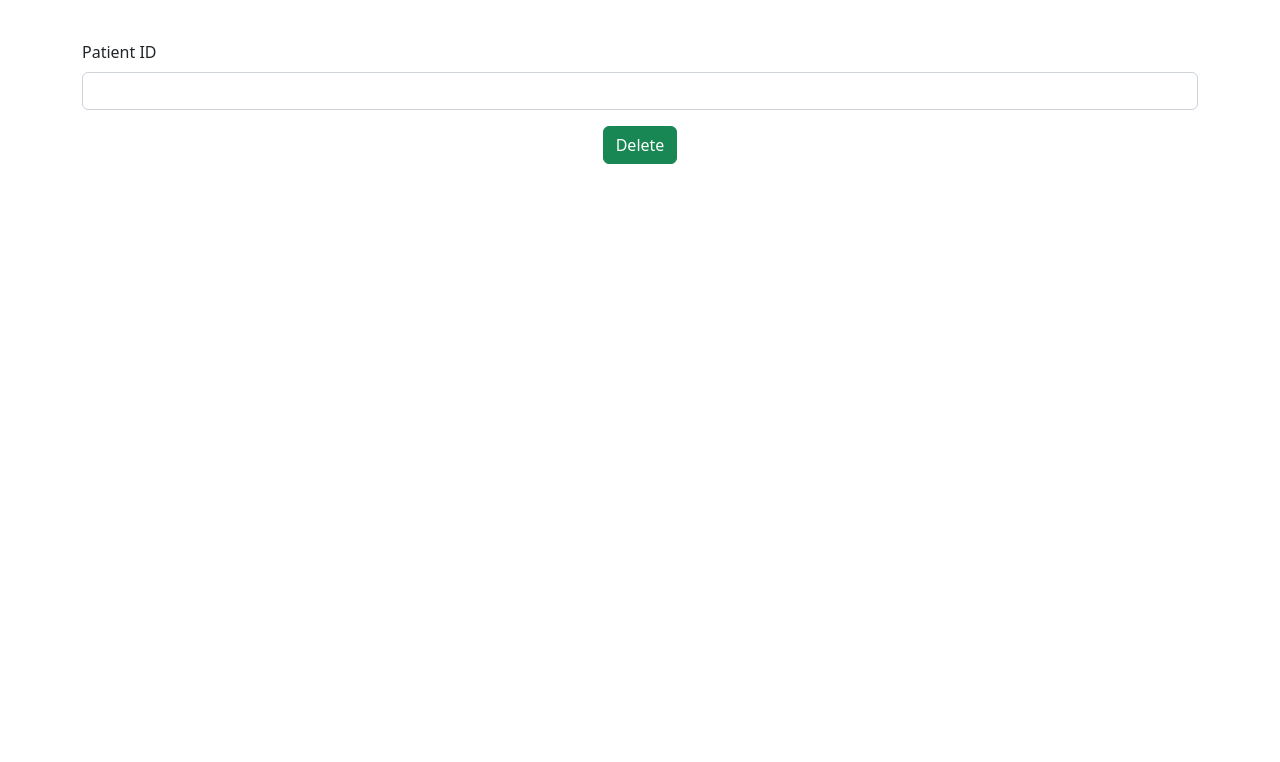
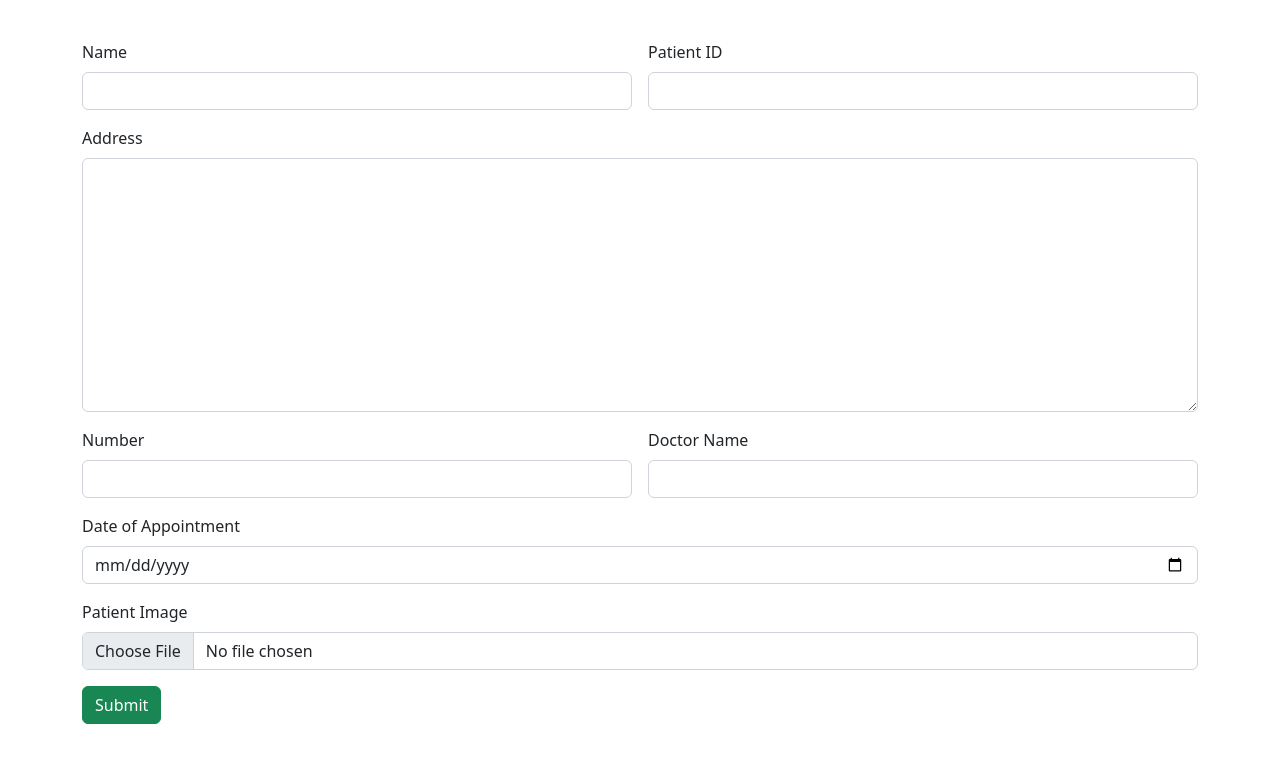
Before and after one commit to AmalAlby/HOSPITAL-APP, an Angular app: page / in a window 1280 px wide. Shown: the top 762 px of the page. Built offline with nearby package versions, Linux system fonts and the light colour scheme.

Commit message:
routing  added

```diff
--- a/src/app/app.component.html
+++ b/src/app/app.component.html
@@ -1,2 +1,2 @@
-<app-patientdelete></app-patientdelete>
+
 <router-outlet></router-outlet>
--- a/src/app/app.module.ts
+++ b/src/app/app.module.ts
@@ -1,4 +1,4 @@
-import { NgModule } from '@angular/core';
+import { Component, NgModule } from '@angular/core';
 import { BrowserModule } from '@angular/platform-browser';
 
 import { AppRoutingModule } from './app-routing.module';
@@ -6,6 +6,23 @@
 import { PatiententryComponent } from './patiententry/patiententry.component';
 import { PatientsearchComponent } from './patientsearch/patientsearch.component';
 import { PatientdeleteComponent } from './patientdelete/patientdelete.component';
+import { RouterModule, Routes } from '@angular/router';
+
+const myRoute:Routes=[
+{
+  path:"",
+  component:PatiententryComponent
+},
+{
+  path:"search",
+  component:PatientsearchComponent
+},
+{
+  path:"delete",
+  component:PatientdeleteComponent
+}
+
+]
 
 @NgModule({
   declarations: [
@@ -16,7 +33,8 @@
   ],
   imports: [
     BrowserModule,
-    AppRoutingModule
+    AppRoutingModule,
+    RouterModule.forRoot(myRoute)
   ],
   providers: [],
   bootstrap: [AppComponent]
```
